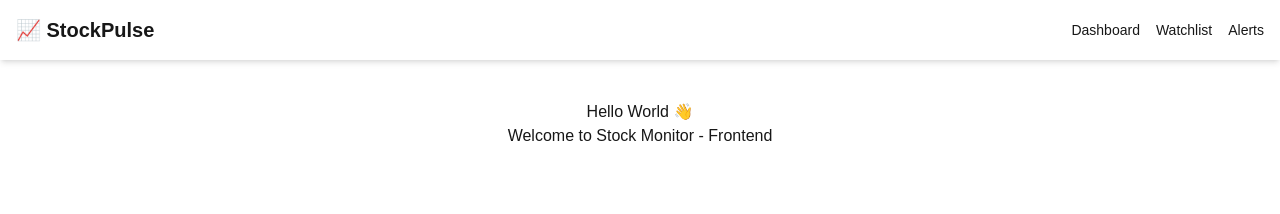
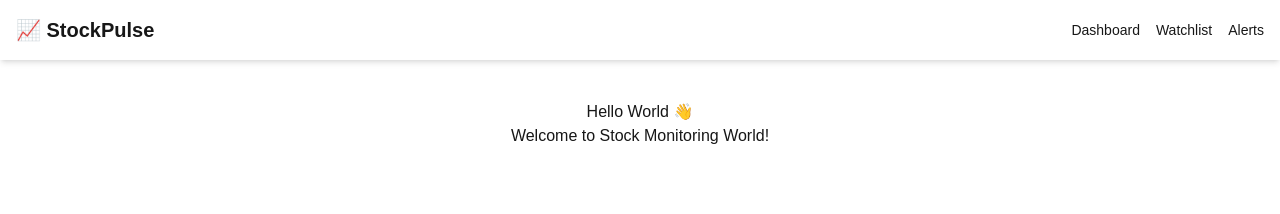
Before and after one commit to TonyStark0801/stock-monitor-web, a Next.js app: page / in a window 1280 px wide. Shown: the top 214 px of the page. Built offline with nearby package versions, Linux system fonts and the light colour scheme.

Commit message:
fix: update welcome message in Home component

```diff
--- a/src/app/page.tsx
+++ b/src/app/page.tsx
@@ -3,7 +3,7 @@ export default function Home() {
   return (
     <div style={{ textAlign: 'center', marginTop: '40px' }}>
       <h1>Hello World 👋</h1>
-      <p>Welcome to Stock Monitor - Frontend</p>
+      <p>Welcome to Stock Monitoring World!</p>
     </div>
   );
 }
```
